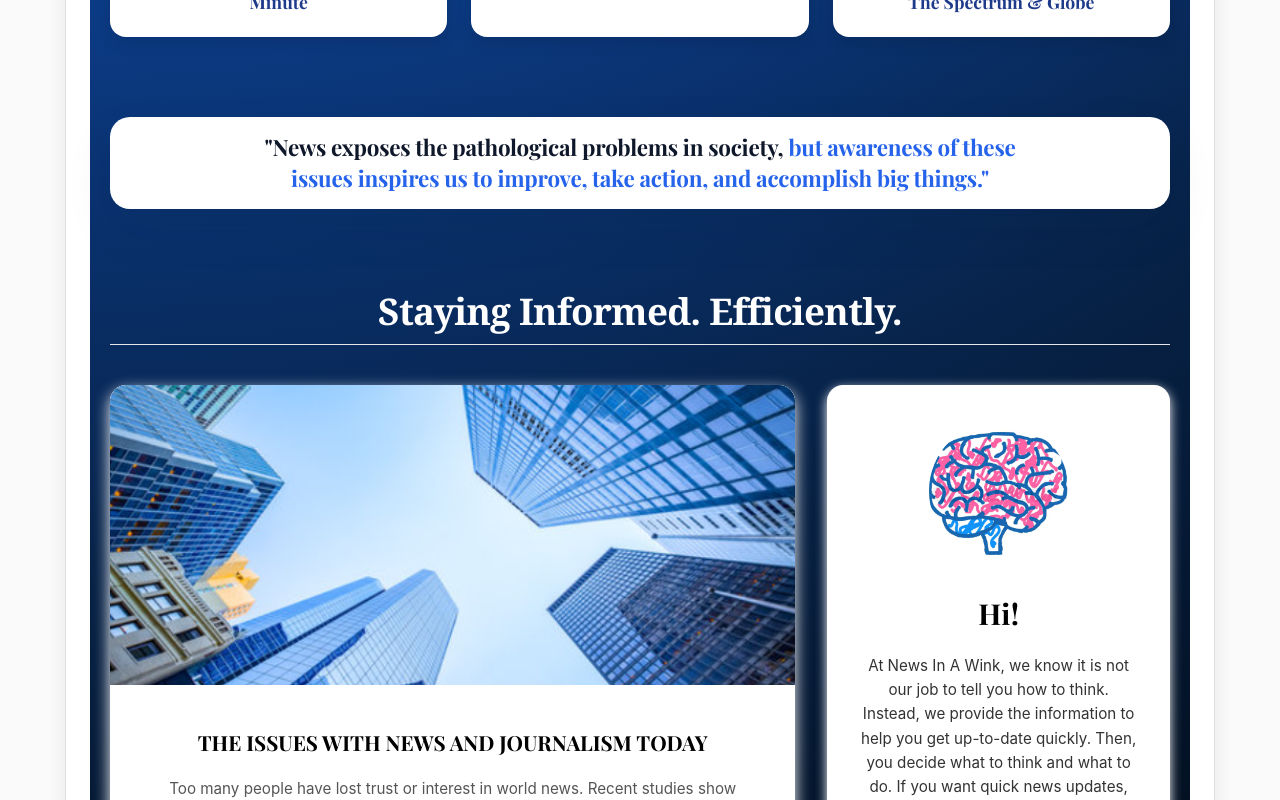
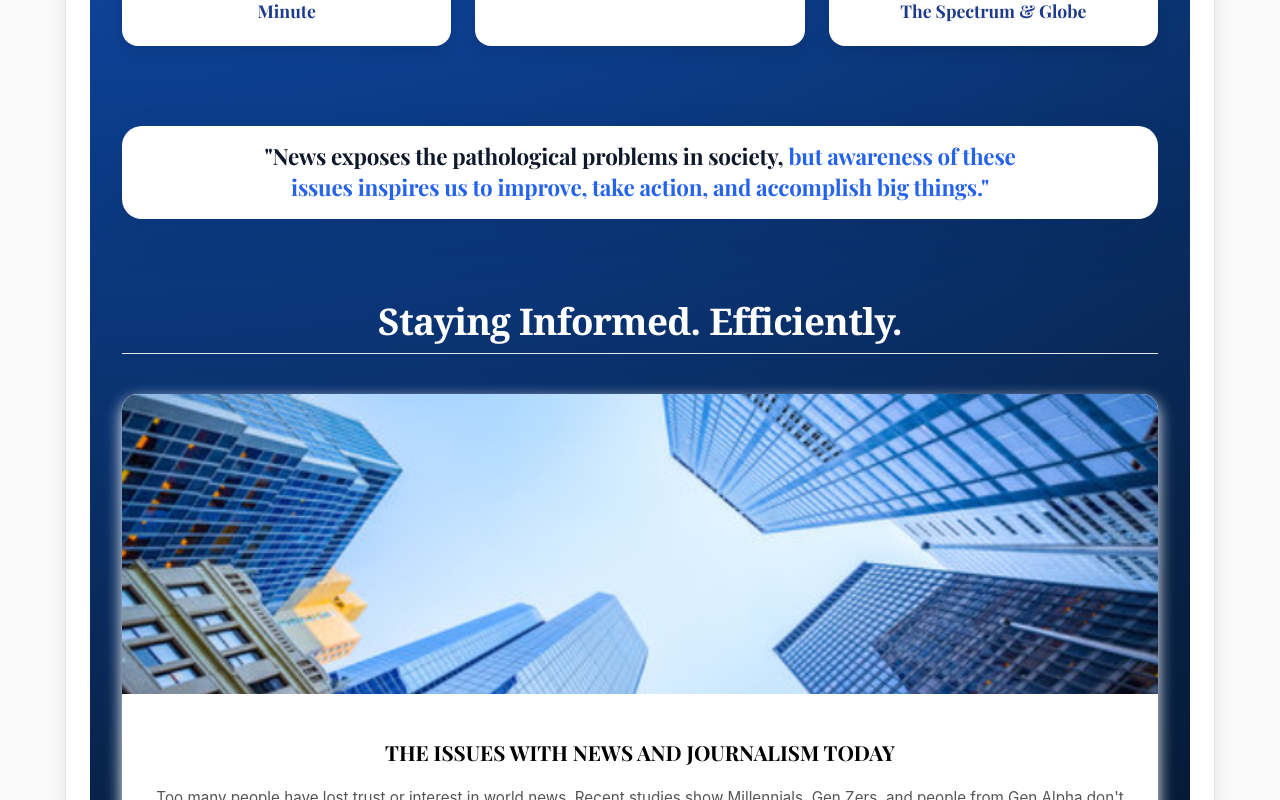
Before and after one commit to alexisbernt/Portfolio, a React (Create React App) app in the folder lexi-portfolio/: page / in a window 1280 px wide. Shown: the part 1440-2240 px from the top of the page. Built offline with nearby package versions, Linux system fonts and the light colour scheme.

Commit message:
Initial ChatGPT recs 3/9

```diff
--- a/lexi-portfolio/src/PortfolioGrid.js
+++ b/lexi-portfolio/src/PortfolioGrid.js
@@ -48,18 +48,21 @@ function ModernLandingPage() {
   ];
 
   const container = {
-    maxWidth: '1300px',
-    margin: '0 auto',
-    padding: '40px 20px',
-    fontFamily: 'Inter, system-ui, sans-serif',
-    position: 'relative',
+  maxWidth: "1200px",
+  margin: "0 auto",
+  padding: "clamp(16px, 4vw, 32px)",
+  fontFamily: "Inter, system-ui, sans-serif",
+};
+
+  const section = {
+    marginTop: "clamp(40px, 6vw, 80px)",
   };
 
   const headerGrid = {
-    display: 'grid',
-    gridTemplateColumns: '2fr 1fr',
-    gap: '32px',
-    alignItems: 'stretch',
+    display: "grid",
+    gridTemplateColumns: "repeat(auto-fit, minmax(260px, 1fr))",
+    gap: "clamp(16px, 3vw, 24px)",
+    alignItems: "stretch",
   };
 
 
@@ -374,7 +377,8 @@ function ModernLandingPage() {
       </Link>
 
       {/* Section: Featured Videos */}
-      {sectionHeader("Featured Videos")}
+      <div style={section}>
+        {sectionHeader("Featured Videos")}
       <div style={{
         display: 'grid',
         gridTemplateColumns: 'repeat(auto-fit, minmax(320px, 1fr))',
@@ -436,6 +440,7 @@ function ModernLandingPage() {
           </motion.div>
         ))}
       </div>
+      </div>
 
       {/* --- Perspective Statement Section --- */}
       <motion.section
@@ -470,6 +475,7 @@ function ModernLandingPage() {
       </motion.section>
 
       {/* Section 1: Most Recent Developments */}
+      <div style={section}>
       {sectionHeader("Staying Informed. Efficiently.")}
       <div style={headerGrid} className="header-grid">
         {/* Left column: one side-by-side cards */}
@@ -522,6 +528,7 @@ function ModernLandingPage() {
             );
           })}
         </div>
+        </div>
 
         {/* Right column: Bio card */}
         <div style={profileCard} className="profile-card">
@@ -537,7 +544,15 @@ function ModernLandingPage() {
         </div>
       </div>
 
+      <Footer />
+    </div>
+  );
+}
+
+export default ModernLandingPage;
+
       {/* Section 2: The Things
+      <div style={section}>
       {sectionHeader("The Things.")}
       <div style={cardGrid}>
         {cardPosts.map((post, index) => {
@@ -573,10 +588,3 @@ function ModernLandingPage() {
           );
         })}
       </div> */}
-
-      <Footer />
-    </div>
-  );
-}
-
-export default ModernLandingPage;
```
